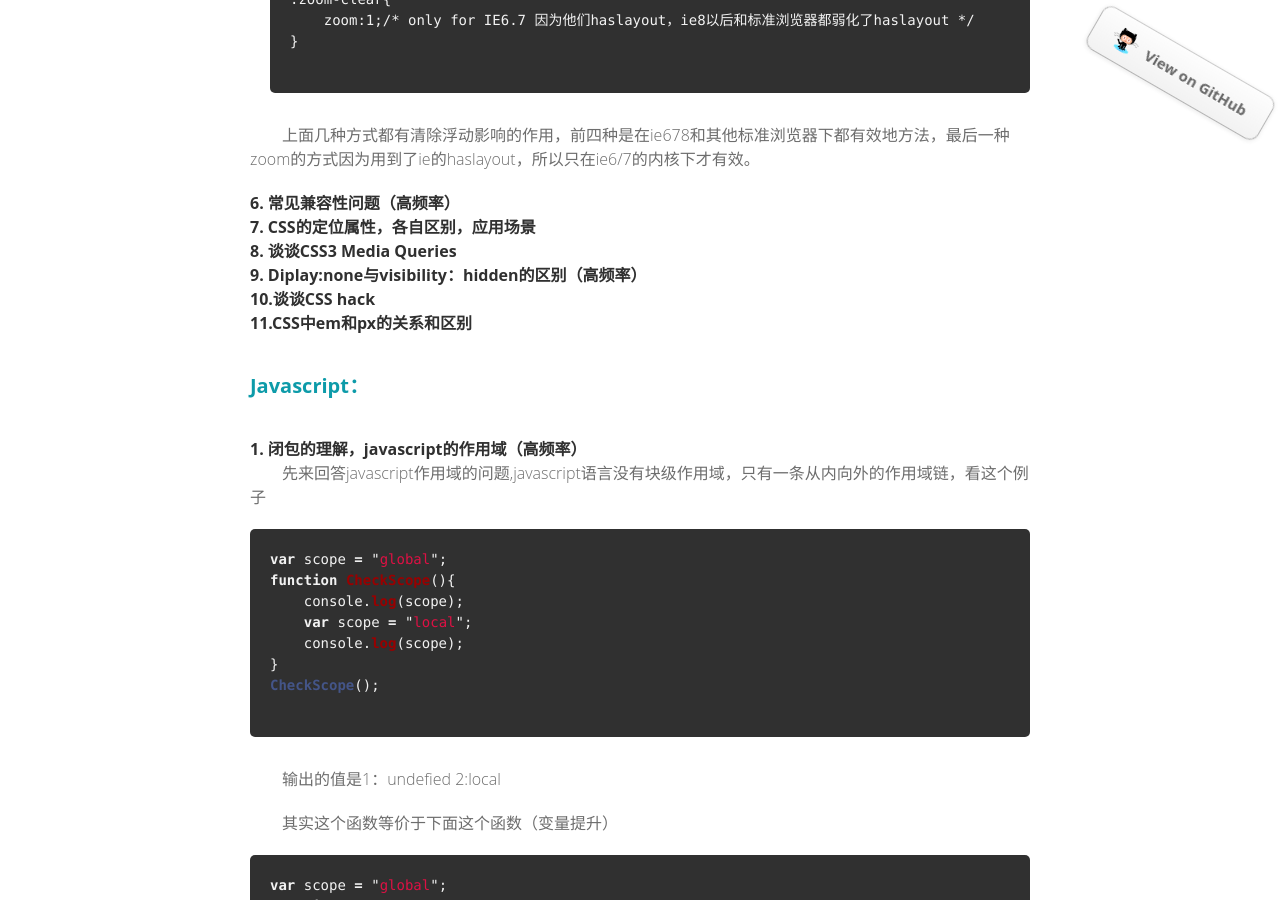
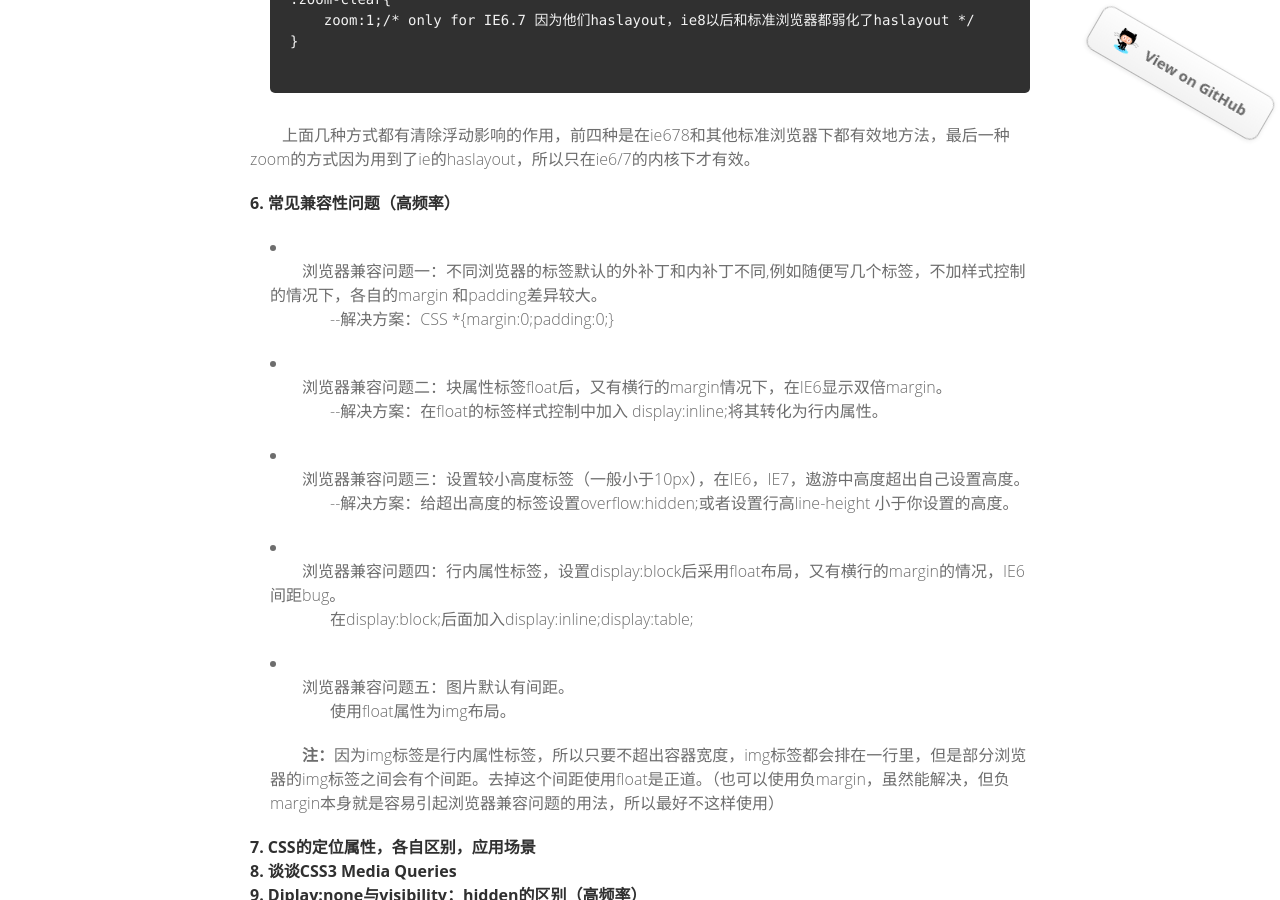
Before and after one commit to yubiaobin/yubiaobin.github.io, a Jekyll site: the page built from _posts/2013-01-12-interview.html, in a window 1280 px wide and 900 px high, scrolled down 5821 px. Built offline with Jekyll 4.4.1, drawn with Linux system fonts in a browser that asks for light colours; comment, search, counter and statistics services are not loaded.

Commit message:
add an answer on interview blog

```diff
--- a/_posts/2013-01-12-interview.html
+++ b/_posts/2013-01-12-interview.html
@@ -295,7 +295,26 @@ title : Web前端的一些面试考察的知识点
 
 
 <h4>6. 常见兼容性问题（高频率）</h4>
-
+<p>
+    <ul>
+        <li>
+            <p>浏览器兼容问题一：不同浏览器的标签默认的外补丁和内补丁不同,例如随便写几个标签，不加样式控制的情况下，各自的margin 和padding差异较大。<span class="p_info">--解决方案：CSS    *{margin:0;padding:0;}</span></p>
+        </li>
+        <li>
+            <p>浏览器兼容问题二：块属性标签float后，又有横行的margin情况下，在IE6显示双倍margin。<span class="p_info">--解决方案：在float的标签样式控制中加入 display:inline;将其转化为行内属性。</span></p>
+        </li>
+        <li>
+            <p>浏览器兼容问题三：设置较小高度标签（一般小于10px），在IE6，IE7，遨游中高度超出自己设置高度。<span class="p_info">--解决方案：给超出高度的标签设置overflow:hidden;或者设置行高line-height 小于你设置的高度。</span></p>
+        </li>
+        <li>
+            <p>浏览器兼容问题四：行内属性标签，设置display:block后采用float布局，又有横行的margin的情况，IE6间距bug。<span class="p_info">在display:block;后面加入display:inline;display:table;</span></p>
+        </li>
+        <li>
+            <p>浏览器兼容问题五：图片默认有间距。<span class="p_info">使用float属性为img布局。</span></p>
+            <p><strong>注：</strong>因为img标签是行内属性标签，所以只要不超出容器宽度，img标签都会排在一行里，但是部分浏览器的img标签之间会有个间距。去掉这个间距使用float是正道。（也可以使用负margin，虽然能解决，但负margin本身就是容易引起浏览器兼容问题的用法，所以最好不这样使用）</p>
+        </li>
+    </ul>
+</p>
 
 
 
```
